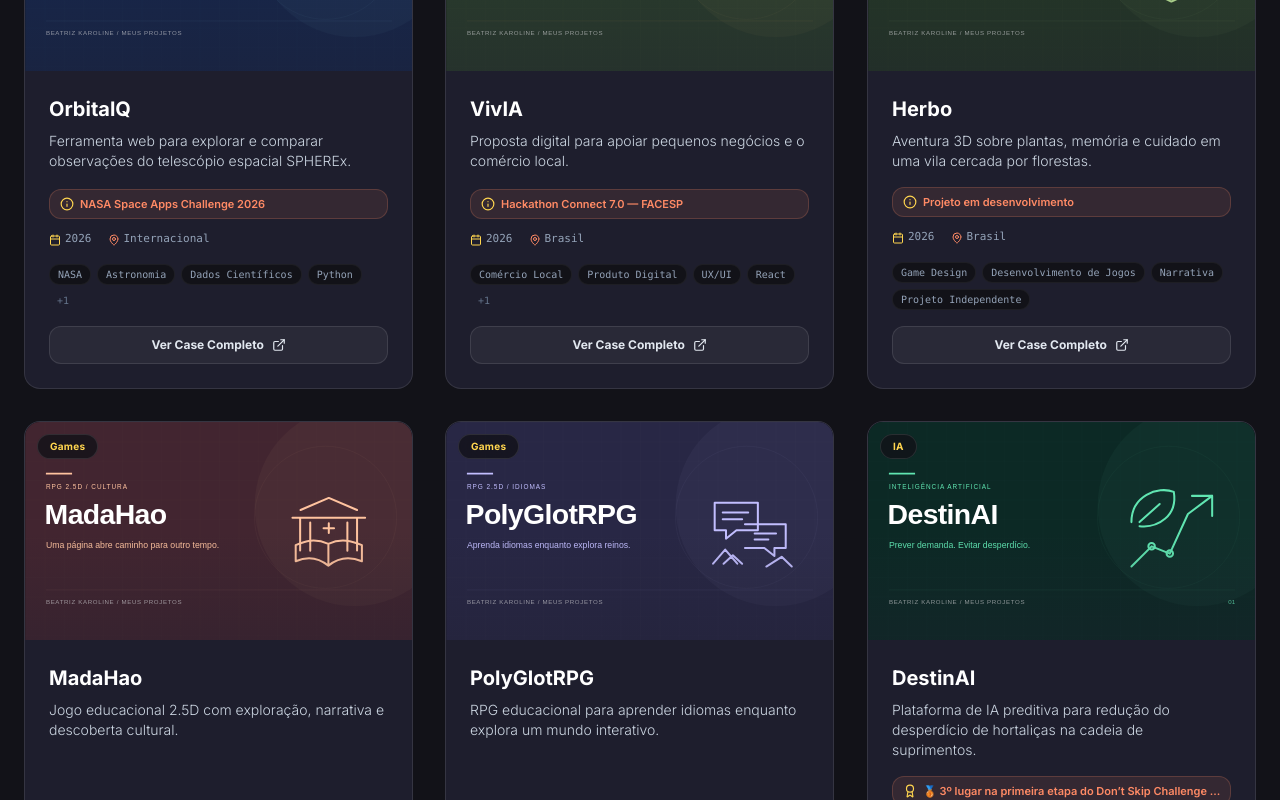
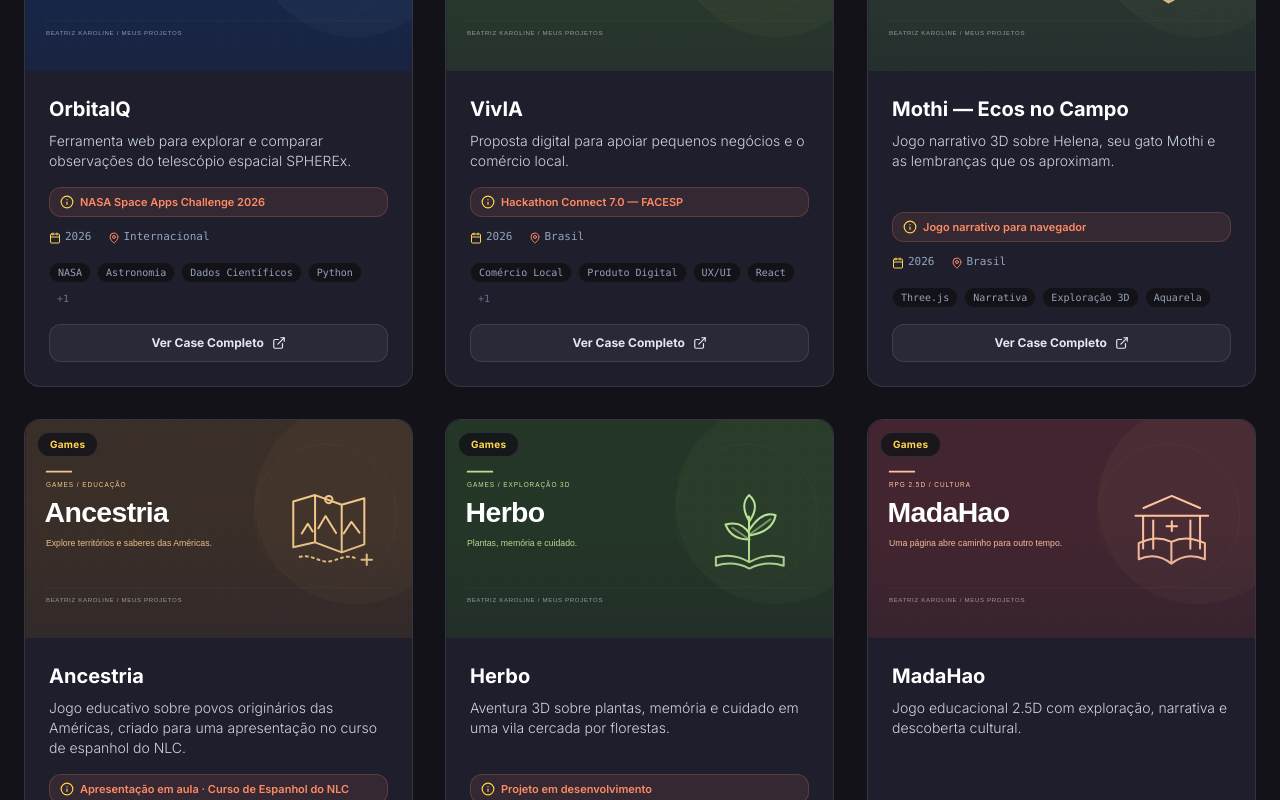
Before and after one commit to SouBeatrizKaroline/Portfolio_SouBeatrizKaroline, a React (Vite) app: page / in a window 1280 px wide. Shown: the part 5460-6260 px from the top of the page. Built offline with nearby package versions, Linux system fonts and the light colour scheme; a web font is replaced by a local one.

Commit message:
Adiciona Mothi e Ancestria ao portfólio

```diff
--- a/src/data/portfolio-data.ts
+++ b/src/data/portfolio-data.ts
@@ -310,6 +310,40 @@ export const PROJECTS: Project[] = [
     isInternational: false,
     filterTags: ['Desenvolvimento', 'UX/UI', 'Impacto Social'],
     links: [{ label: 'Projeto', url: 'https://connectvivia.vercel.app/' }],
+  },
+  {
+    id: 'mothicat',
+    title: 'Mothi — Ecos no Campo',
+    category: 'Games',
+    shortDesc: 'Jogo narrativo 3D sobre Helena, seu gato Mothi e as lembranças que os aproximam.',
+    fullDesc:
+      'Na pele de Mothi, um gato preto e branco, o jogador explora um jardim em 3D e revisita as lembranças do filho de Helena por meio de brincadeiras. As descobertas ficam guardadas em um álbum de aquarelas. A história fala de saudade e dos pequenos gestos que criam confiança e companhia.',
+    image: `${import.meta.env.BASE_URL}projects/mothicat.svg`,
+    tags: ['Three.js', 'Narrativa', 'Exploração 3D', 'Aquarela'],
+    impact: 'Jogo narrativo para navegador',
+    medal: '',
+    year: '2026',
+    isAwarded: false,
+    isInternational: false,
+    filterTags: ['Games', 'Desenvolvimento'],
+    links: [{ label: 'Jogar no navegador', url: 'https://mothicatgame.vercel.app/' }],
+  },
+  {
+    id: 'ancestria',
+    title: 'Ancestria',
+    category: 'Games',
+    shortDesc: 'Jogo educativo sobre povos originários das Américas, criado para uma apresentação no curso de espanhol do NLC.',
+    fullDesc:
+      'Criei o Ancestria para uma apresentação que minha professora pediu no curso de espanhol do NLC. No jogo, você explora territórios em 2.5D e 3D e descobre histórias, tecnologias e saberes dos povos originários das Américas. O protótipo reúne um atlas com 13 povos, um diário de descobertas e opções de idioma em espanhol, português e inglês.',
+    image: `${import.meta.env.BASE_URL}projects/ancestria.svg`,
+    tags: ['Educação', 'Exploração 2.5D/3D', 'Povos originários', 'Idiomas'],
+    impact: 'Apresentação em aula · Curso de Espanhol do NLC',
+    medal: '',
+    year: '2026',
+    isAwarded: false,
+    isInternational: false,
+    filterTags: ['Games', 'Educação', 'Desenvolvimento'],
+    links: [{ label: 'Jogar no navegador', url: 'https://ancestriagame.vercel.app/' }],
   },
   {
     id: 'herbo',
```
Also changed, not shown: public/projects/ancestria.svg (added), public/projects/mothicat.svg (added).
